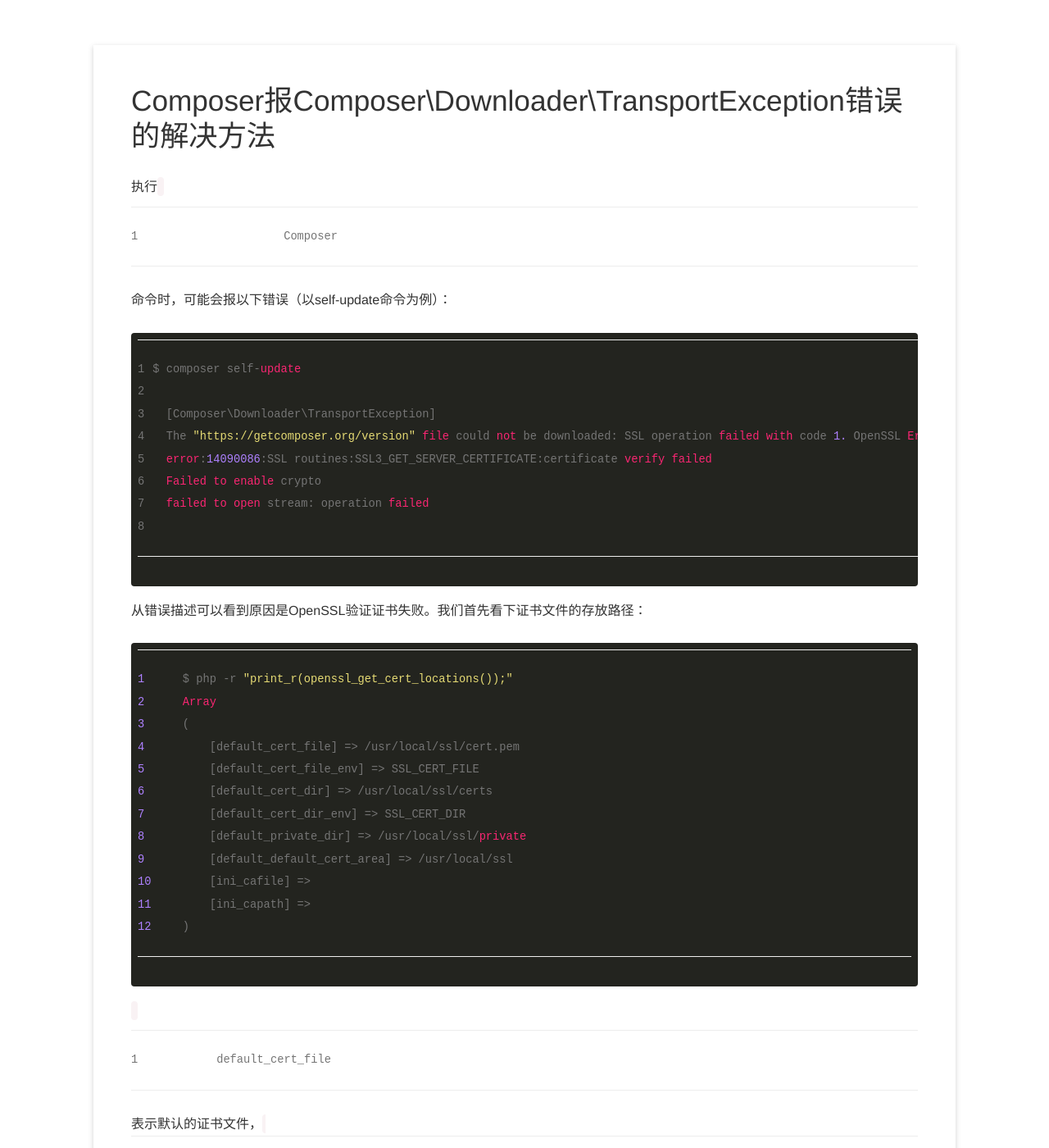
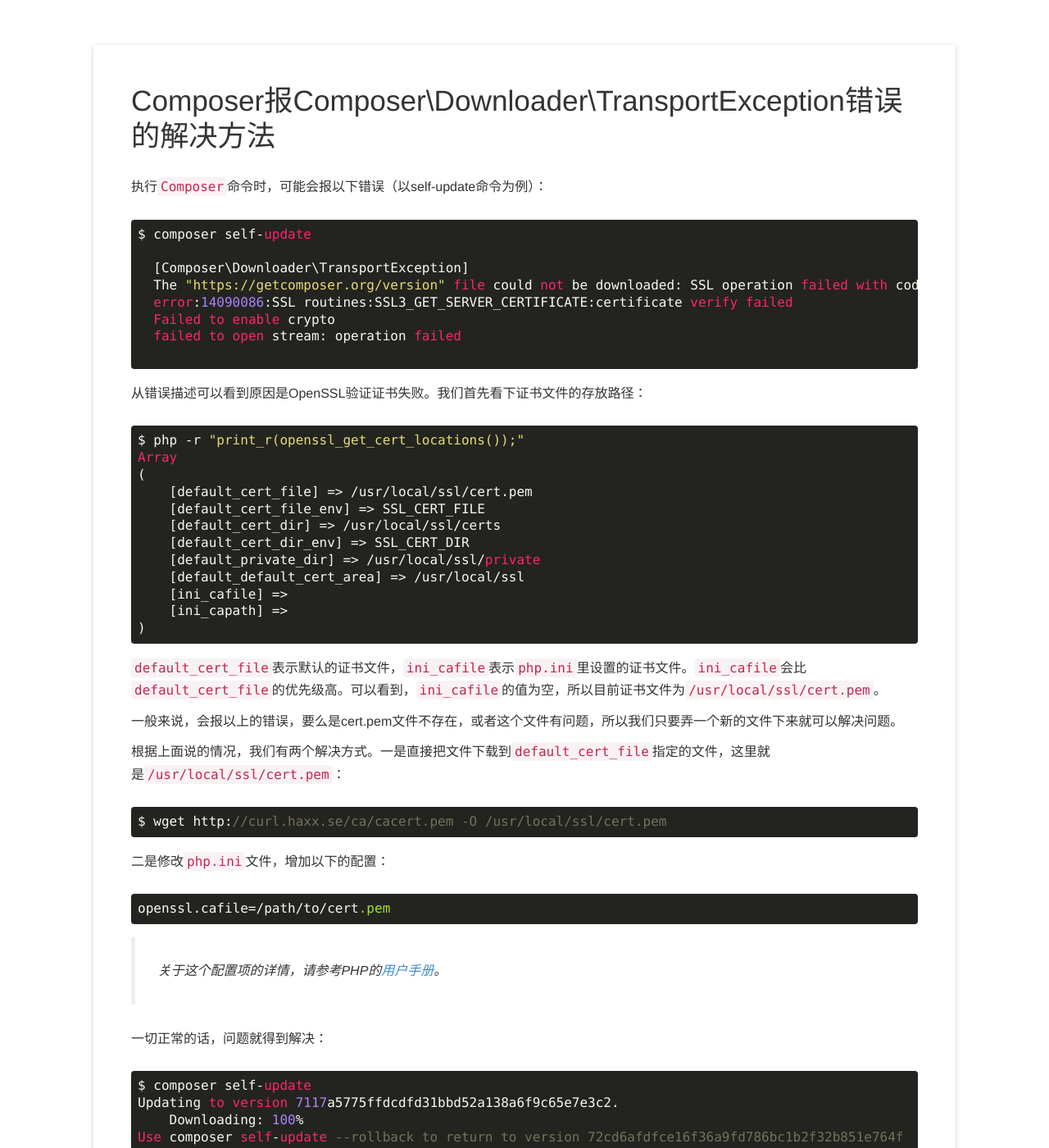
Before and after one commit to erifyci/erifyci.github.io, a Jekyll site: the page built from _posts/2016-02-02-composer-ssl-error.markdown, in a window 1280 px wide and 1400 px high. Shown: the whole window at 82% size. Built offline with Jekyll 4.4.1, drawn with Linux system fonts in a browser that asks for light colours; Markdown is read by kramdown in place of the engine named in the settings.

Commit message:
Update setting.

````diff
--- a/_config.yml
+++ b/_config.yml
@@ -1,7 +1,8 @@
-markdown:    kramdown
+markdown:    redcarpet
 highlighter: rouge
 
 kramdown:
+  input: GFM
   auto_ids:       true
   footnote_nr:    1
   entity_output:  as_char
@@ -9,13 +10,5 @@
   smart_quotes:   lsquo,rsquo,ldquo,rdquo
   enable_coderay: false
 
-  coderay:
-    coderay_wrap:              div
-    coderay_line_numbers:      table
-    coderay_line_number_start: 1
-    coderay_tab_width:         4
-    coderay_bold_every:        10
-    coderay_css:               css
-
 redcarpet:
-  extensions: ["fenced_code_blocks","with_toc_data"]
+  extensions: ["fenced_code_blocks"]
--- a/_posts/2016-02-02-composer-ssl-error.markdown
+++ b/_posts/2016-02-02-composer-ssl-error.markdown
@@ -7,7 +7,7 @@
 ---
 执行`Composer`命令时，可能会报以下错误（以self-update命令为例）：
 
-~~~bash
+```bash
 $ composer self-update
 
   [Composer\Downloader\TransportException]
@@ -16,11 +16,11 @@
   Failed to enable crypto
   failed to open stream: operation failed
 
-~~~
+```
 
 从错误描述可以看到原因是OpenSSL验证证书失败。我们首先看下证书文件的存放路径：
 
-~~~bash
+```bash
 $ php -r "print_r(openssl_get_cert_locations());"
 Array
 (
@@ -33,7 +33,7 @@
     [ini_cafile] =>
     [ini_capath] =>
 )
-~~~
+```
 
 `default_cert_file`表示默认的证书文件，`ini_cafile`表示`php.ini`里设置的证书文件。`ini_cafile`会比`default_cert_file`的优先级高。可以看到，`ini_cafile`的值为空，所以目前证书文件为`/usr/local/ssl/cert.pem`。
 
@@ -41,23 +41,23 @@
 
 根据上面说的情况，我们有两个解决方式。一是直接把文件下载到`default_cert_file`指定的文件，这里就是`/usr/local/ssl/cert.pem`：
 
-~~~bash
+```bash
 $ wget http://curl.haxx.se/ca/cacert.pem -O /usr/local/ssl/cert.pem
-~~~
+```
 
 二是修改`php.ini`文件，增加以下的配置：
 
-~~~ini
+```ini
 openssl.cafile=/path/to/cert.pem
-~~~
+```
 
 > 关于这个配置项的详情，请参考PHP的[用户手册](http://cn2.php.net/manual/zh/openssl.configuration.php){:target="_blank"}。
 
 一切正常的话，问题就得到解决：
 
-~~~bash
+```bash
 $ composer self-update
 Updating to version 7117a5775ffdcdfd31bbd52a138a6f9c65e7e3c2.
     Downloading: 100%
 Use composer self-update --rollback to return to version 72cd6afdfce16f36a9fd786bc1b2f32b851e764f
-~~~
+```
````
